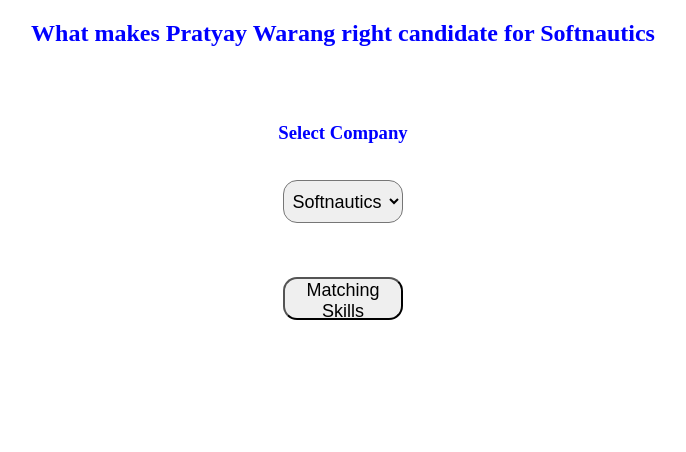
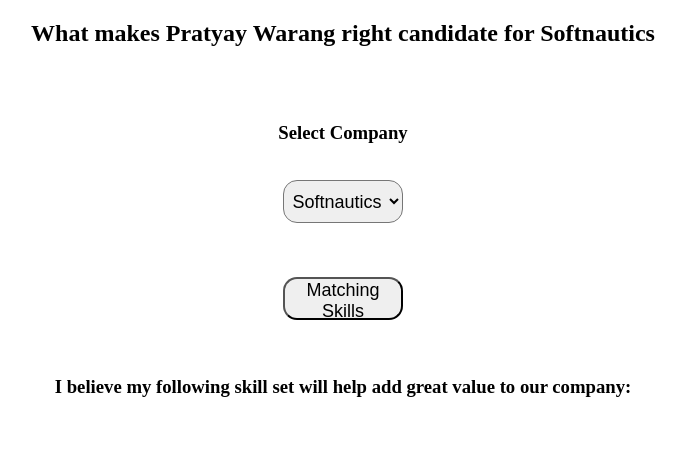
Before and after one commit to warangpratyay/Pratyay-s_Skills, a Flask app: page / in a window 1280 px wide. Shown: the top 452 px of the page, without its empty margins (297-983 px from the left). Run offline with Flask 2, Linux system fonts and the light colour scheme.

Commit message:
Add files via upload

```diff
--- a/templates/index.html
+++ b/templates/index.html
@@ -9,7 +9,7 @@
 
 <body>
 
-    <div style="color:blue">
+    <div style="color:black">
         <form action="{{ url_for('predict')}}" method="post">
             <h2>What makes Pratyay Warang right candidate for Softnautics</h2>
 			<br>
@@ -26,10 +26,10 @@
 
 
         </form>
+		<br><br>
+		<h3>I believe my following skill set will help add great value to our company:</h3>
 
-
-
-        <br><br><h3>{{ prediction_text }}<h3>
+        <br><br><h3>{{ prediction_text }}</h3>
     </div>
 
 
```
